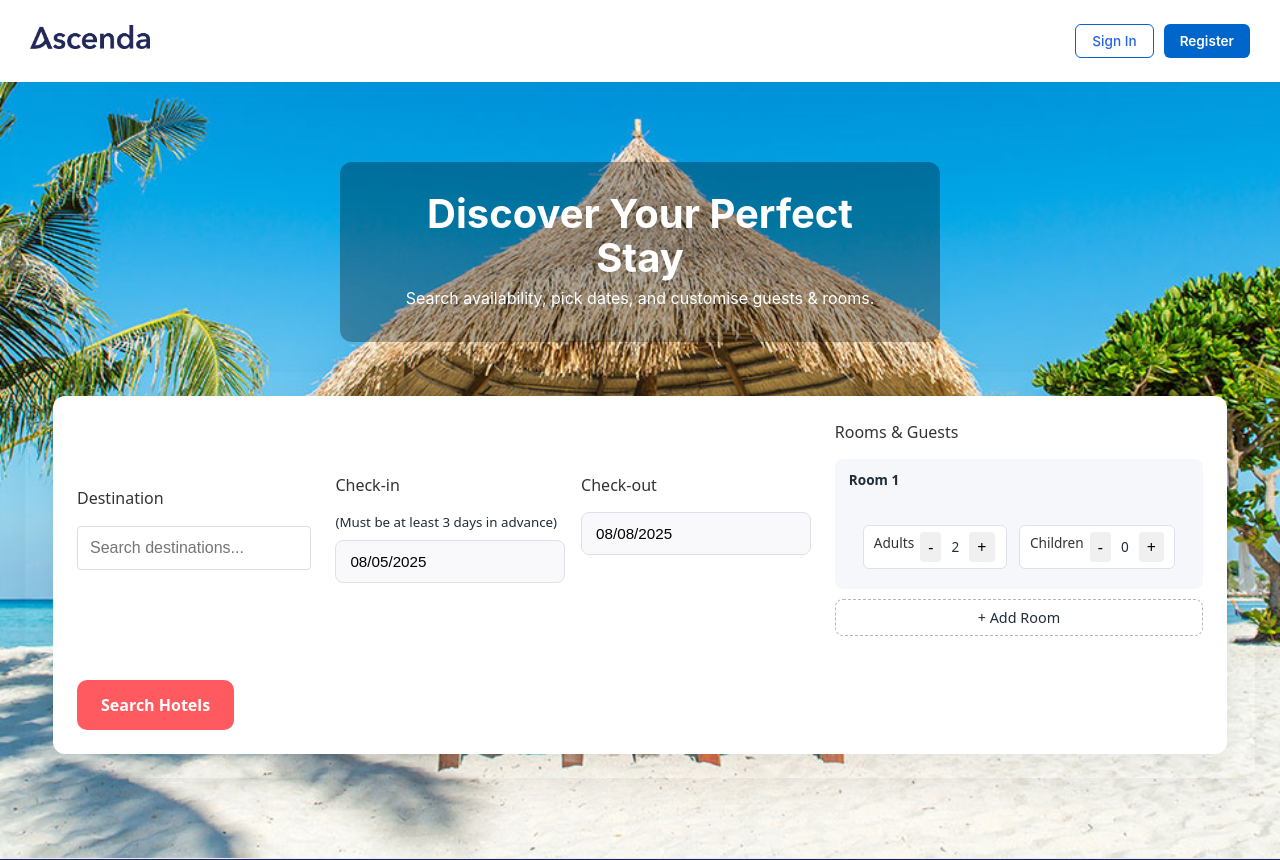
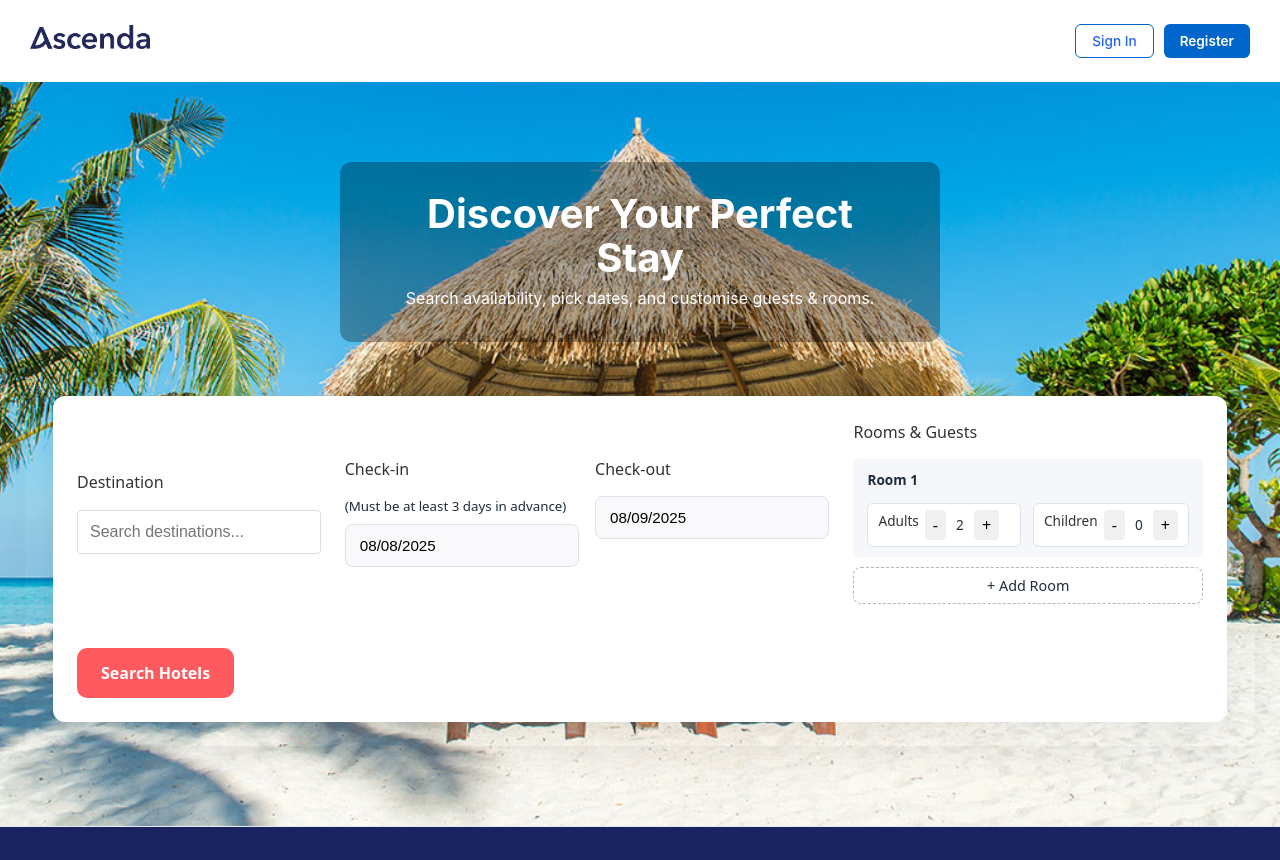
Before and after one commit to CodMatt/ascenda-hotel, a React (Vite) app in the folder client/: page / in a window 1280 px wide. Shown: the top 860 px of the page. Built offline with nearby package versions, Linux system fonts and the light colour scheme.

Commit message:
added email validation for login

```diff
--- a/client/src/components/HotelSearchForm.tsx
+++ b/client/src/components/HotelSearchForm.tsx
@@ -1,4 +1,4 @@
-import React, { useState } from "react";
+import React, { useState, useEffect } from "react";
 import { DestinationDropdown } from "./DestinationDropdown";
 import DatePicker from "react-datepicker";
 import "react-datepicker/dist/react-datepicker.css";
@@ -26,9 +26,11 @@ const HotelSearchForm: React.FC<HotelSearchFormProps> = ({ onSearch }) => {
   // Form state
   const [selectedDestination, setSelectedDestination] =
     useState<Destination | null>(null);
-  const [checkinDate, setCheckinDate] = useState<Date | null>(new Date());
+  const [checkinDate, setCheckinDate] = useState<Date | null>(
+    addDays(new Date(), 3)
+  );
   const [checkoutDate, setCheckoutDate] = useState<Date | null>(
-    addDays(new Date(), 3)
+    addDays(new Date(), 4)
   );
   const [rooms, setRooms] = useState(1);
   const [guestsPerRoom, setGuestsPerRoom] = useState<RoomGuests[]>([
@@ -36,6 +38,24 @@ const HotelSearchForm: React.FC<HotelSearchFormProps> = ({ onSearch }) => {
   ]);
   const [error, setError] = useState("");
   const minCheckinDate = addDays(new Date(), 3);
+  const minCheckoutDate = checkinDate
+    ? addDays(checkinDate, 1)
+    : addDays(minCheckinDate, 1);
+  console.log("Current state:", {
+    checkinDate,
+    checkoutDate,
+    minCheckoutDate,
+    "checkout >= minCheckout": checkoutDate && checkoutDate >= minCheckoutDate,
+  });
+
+  useEffect(() => {
+    if (!checkinDate) return;
+
+    const newMinCheckout = addDays(checkinDate, 1);
+    if (!checkoutDate || checkoutDate <= checkinDate) {
+      setCheckoutDate(newMinCheckout);
+    }
+  }, [checkinDate]);
 
   // Handle form submission
   const handleSubmit = (e: React.FormEvent) => {
@@ -51,8 +71,22 @@ const HotelSearchForm: React.FC<HotelSearchFormProps> = ({ onSearch }) => {
       return;
     }
 
-    if (checkinDate < minCheckinDate) {
+    //normalized dates to midnight for proper comparison
+    const today = new Date();
+    today.setHours(0, 0, 0, 0); //set to midnight
+
+    const checkinNormalized = new Date(checkinDate);
+    checkinNormalized.setHours(0, 0, 0, 0); //set to midnight
+
+    const minDateNormalized = addDays(today, 3);
+
+    if (checkinNormalized < minDateNormalized) {
       setError("Check-in date must be at least 3 days in advance");
+      return;
+    }
+
+    if (checkoutDate <= checkinDate) {
+      setError("Check-out date must be after check-in date");
       return;
     }
 
@@ -136,10 +170,8 @@ const HotelSearchForm: React.FC<HotelSearchFormProps> = ({ onSearch }) => {
           <DatePicker
             selected={checkinDate}
             onChange={(date) => {
+              console.log("Check-in changed to:", date);
               setCheckinDate(date);
-              if (checkoutDate && date && checkoutDate < date) {
-                setCheckoutDate(addDays(date, 1));
-              }
             }}
             minDate={minCheckinDate}
             className="date-picker"
@@ -149,8 +181,12 @@ const HotelSearchForm: React.FC<HotelSearchFormProps> = ({ onSearch }) => {
         <div className="form-group">
           <label>Check-out</label>
           <DatePicker
+            key={checkinDate?.getTime()}
             selected={checkoutDate}
-            onChange={setCheckoutDate}
+            onChange={(date) => {
+              console.log("Checkout selected:", date);
+              setCheckoutDate(date);
+            }}
             minDate={
               checkinDate ? addDays(checkinDate, 1) : addDays(minCheckinDate, 1)
             }
@@ -175,10 +211,6 @@ const HotelSearchForm: React.FC<HotelSearchFormProps> = ({ onSearch }) => {
                   Remove
                 </button>
               )}
-            </div>
-            <div key={index} className="room-guests">
-              <div className="room-header">
-                {/*<span>Room {index + 1}</span>*/}
             </div>
 
             <div className="guest-controls">
@@ -217,7 +249,6 @@ const HotelSearchForm: React.FC<HotelSearchFormProps> = ({ onSearch }) => {
               </div>
             </div>
           </div>
-          </div>
         ))}
         {rooms < 8 && (
           <button type="button" onClick={addRoom} className="add-room">
--- a/client/src/components/LoginForm.tsx
+++ b/client/src/components/LoginForm.tsx
@@ -4,6 +4,7 @@ import {useNavigate} from 'react-router-dom';
 import {useAuth} from '../context/AuthContext';
 import type { LoginCredentials } from '../types/auth';
 import "../styles/LoginPage.css";
+import isEmailValid from '../lib/IsEmailValid';
 
 const LoginForm: React.FC = () =>{
     const {login} = useAuth();
@@ -19,6 +20,12 @@ const LoginForm: React.FC = () =>{
         e.preventDefault();
         setError('');
         setIsLoading(true);
+
+        if (!isEmailValid(formData.email)) {
+          setError("Please enter a valid email.");
+          setIsLoading(false);
+          return;
+        }
 
         try{
             const response = await login(formData.email, formData.password);
@@ -55,6 +62,11 @@ const LoginForm: React.FC = () =>{
                onChange={handleInputChange}
                required
                disabled={isLoading}
+               onBlur={() => {
+                if (!isEmailValid(formData.email)) {
+                  setError("Invalid email format");
+                }
+                }}
             />
             <input
                 type='password'
```
Lines whose indentation alone changed are shown as unchanged.
